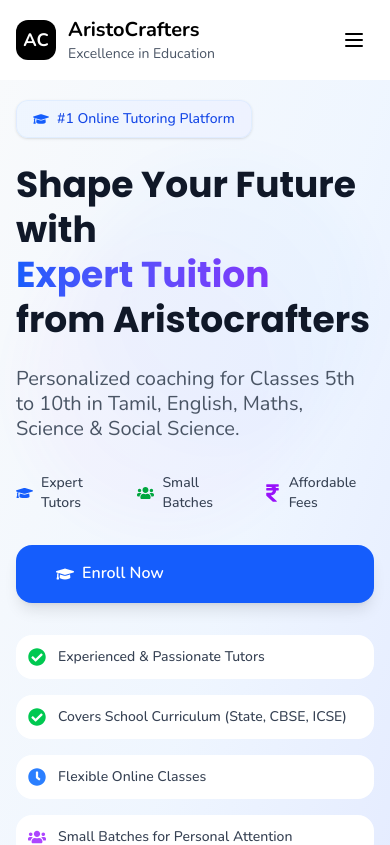
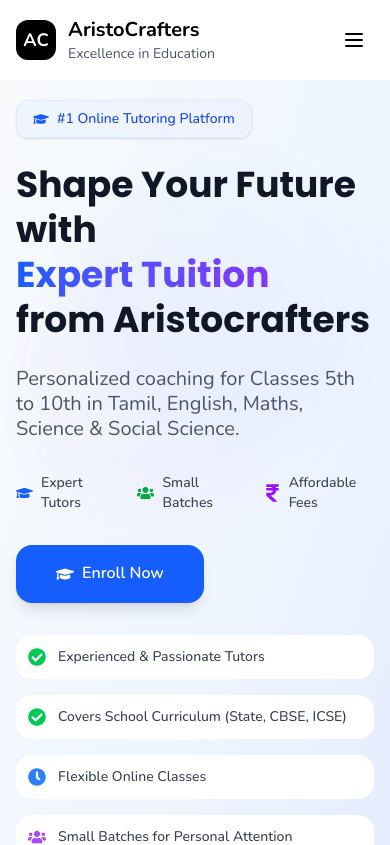
Before and after one commit to Pradeep-Nexcode/aristocrafters, a Next.js app: page / in a window 390 px wide. Shown: the top 845 px of the page. Built offline with nearby package versions, Linux system fonts and the light colour scheme.

Commit message:
fix: update contact number format in multiple components
Standardize phone number format across Footer, Header, and HeroSection components by using spaces instead of hyphens for better readability

```diff
--- a/src/components/Footer.js
+++ b/src/components/Footer.js
@@ -90,7 +90,7 @@ return (
                     </svg>
                   </div>
                   <div>
-                    <p className="font-medium">+91-9876543210</p>
+                    <p className="font-medium">+91 96778 93974</p>
                     <p className="text-gray-400 text-sm">Call us anytime</p>
                   </div>
                 </div>
--- a/src/components/Header.js
+++ b/src/components/Header.js
@@ -58,7 +58,7 @@ const Header = () => {
                 >
                   <path d="M2 3a1 1 0 011-1h2.153a1 1 0 01.986.836l.74 4.435a1 1 0 01-.54 1.06l-1.548.773a11.037 11.037 0 006.105 6.105l.774-1.548a1 1 0 011.059-.54l4.435.74a1 1 0 01.836.986V17a1 1 0 01-1 1h-2C7.82 18 2 12.18 2 5V3z" />
                 </svg>
-                <span className="text-black font-medium">+91-9876543210</span>
+                <span className="text-black font-medium">+91 96778 93974</span>
               </div>
 
               {/* CTA Buttons */}
@@ -134,7 +134,7 @@ const Header = () => {
                       <path d="M2 3a1 1 0 011-1h2.153a1 1 0 01.986.836l.74 4.435a1 1 0 01-.54 1.06l-1.548.773a11.037 11.037 0 006.105 6.105l.774-1.548a1 1 0 011.059-.54l4.435.74a1 1 0 01.836.986V17a1 1 0 01-1 1h-2C7.82 18 2 12.18 2 5V3z" />
                     </svg>
                     <span className="text-black font-medium">
-                      +91-9876543210
+                      +91 96778 93974
                     </span>
                   </div>
 
--- a/src/components/HeroSection.js
+++ b/src/components/HeroSection.js
@@ -79,7 +79,7 @@ const HeroSection = () => {
               </div>
 
               {/* CTA Buttons */}
-              <div className="w-auto flex flex-col sm:flex-row gap-4">
+              <div className="w-auto flex gap-4">
                 <button
                   onClick={() => setIsStudentModalOpen(true)}
                   className="w-auto group relative px-10 py-4  cursor-pointer bg-blue-600 text-white rounded-2xl font-semibold hover:bg-blue-700 transition-all duration-300 shadow-lg hover:shadow-xl transform hover:-translate-y-1 font-nunito"
```
Also changed, not shown: 1 other file (tests, documents, lock files or other folders).
